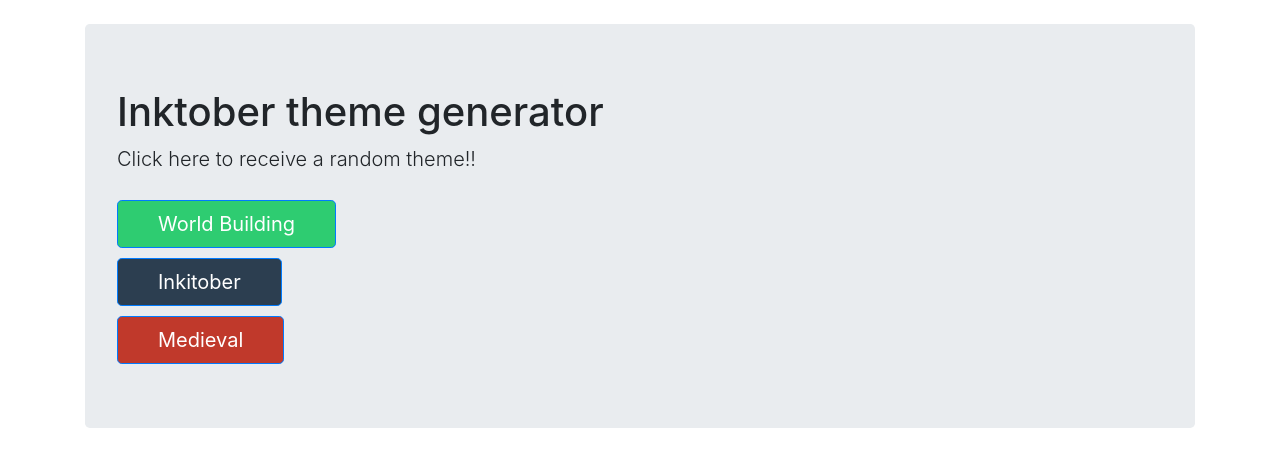
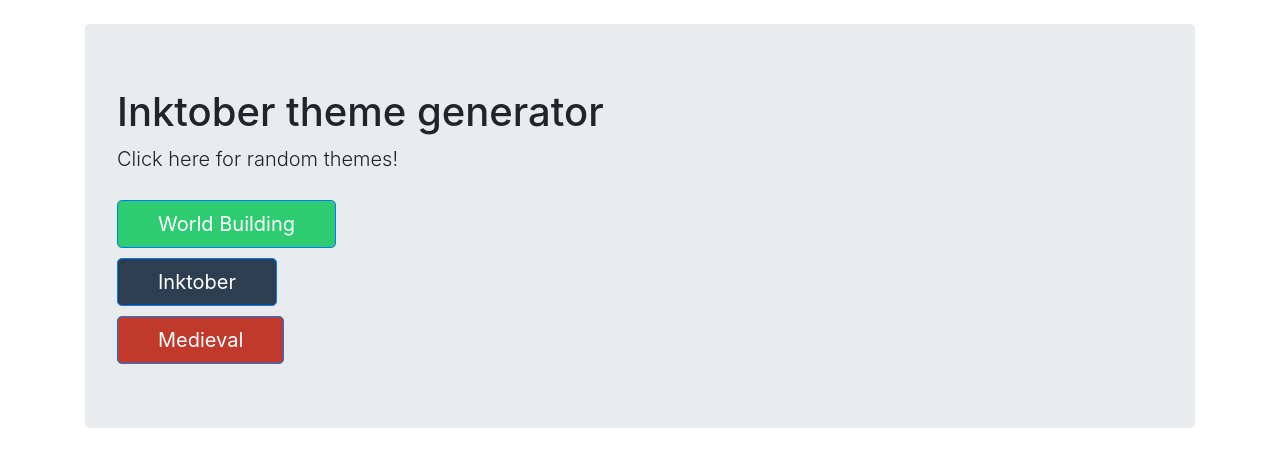
Before and after one commit to MuriloMarquesSantos/ink-prompter, a Flask app: page / in a window 1280 px wide. Shown: the part 56-523 px from the top of the page. Run offline with Flask 2, Linux system fonts and the light colour scheme; some libraries are stand-ins or nearby versions.

Commit message:
Removing icons and fixing typos

```diff
--- a/templates/index.html
+++ b/templates/index.html
@@ -14,12 +14,12 @@
 	<main role="main" class="container">
 	  <div class="jumbotron">
 	    <h1>Inktober theme generator</h1>
-	    <p class="lead">Click here to receive a random theme!!</p>
+	    <p class="lead">Click here for random themes!</p>
 	    <form class="form-inline" action="/generateWorldThemes" method='post'>
 	    	<button type="submit" role="button" class="btn btn-lg btn-primary world-btn">World Building</button>
 	    </form>
 	    <form class="form-inline" action="/generateInkitoberThemes" method='post'>
-	    	<button type="submit" role="button" class="btn btn-lg btn-primary ink-btn">Inkitober</button>
+	    	<button type="submit" role="button" class="btn btn-lg btn-primary ink-btn">Inktober</button>
 	    </form>
 	    <form class="form-inline" action="/generateMedievalThemes" method='post'>
 	    	<button type="submit" role="button" class="btn btn-lg btn-primary med-btn">Medieval</button>
--- a/templates/index2.html
+++ b/templates/index2.html
@@ -18,7 +18,7 @@
 	  <form class="form-inline" action="/" method='post'>
 	    	<button type="submit" role="button" class="btn btn-lg btn-primary">Back</button>
 	    </form>
-	    <h2>Have fun xD</h2>
+	    <h2>Have fun!</h2>
 	  </div>
 	</main>
 </body>
```
